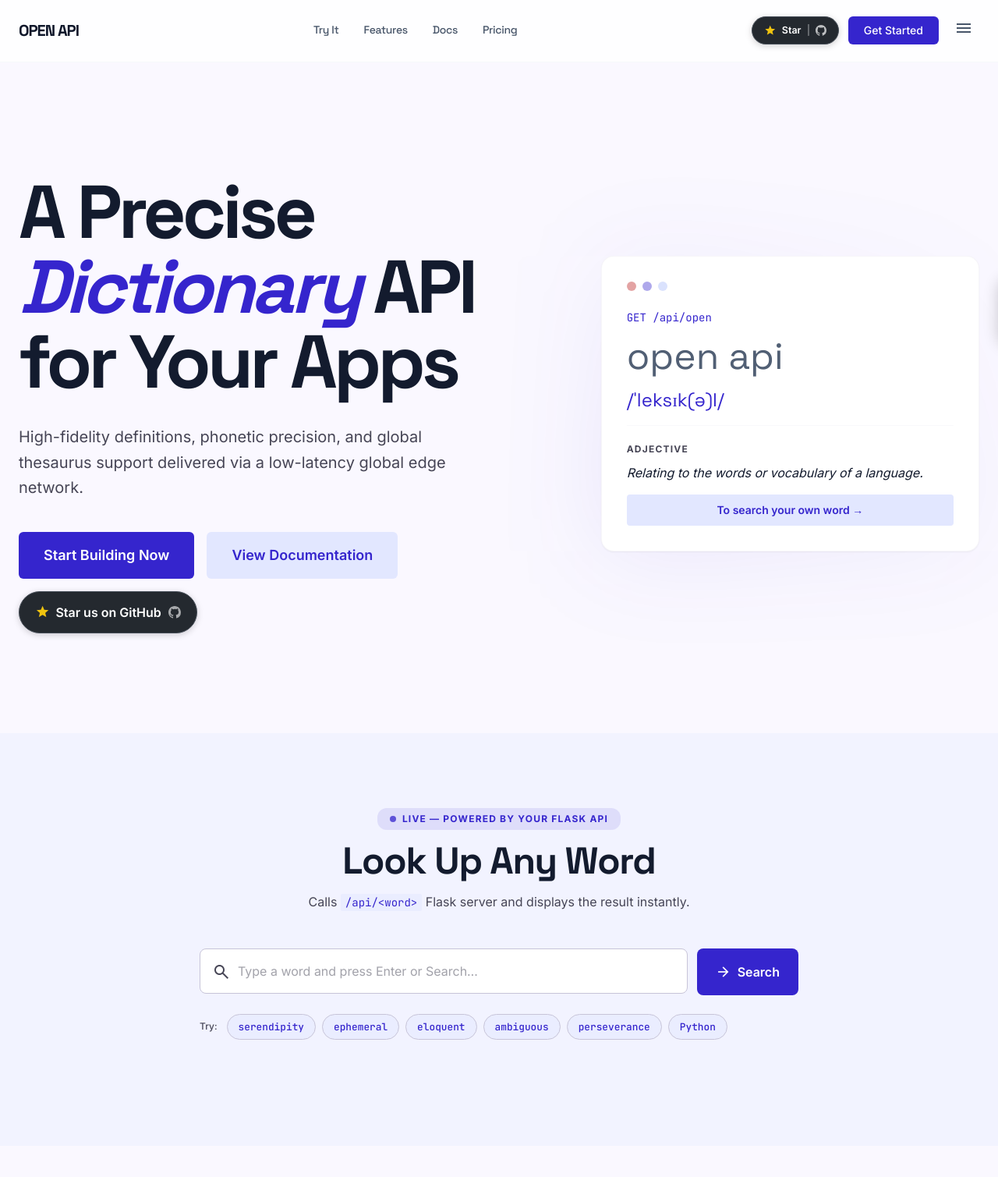
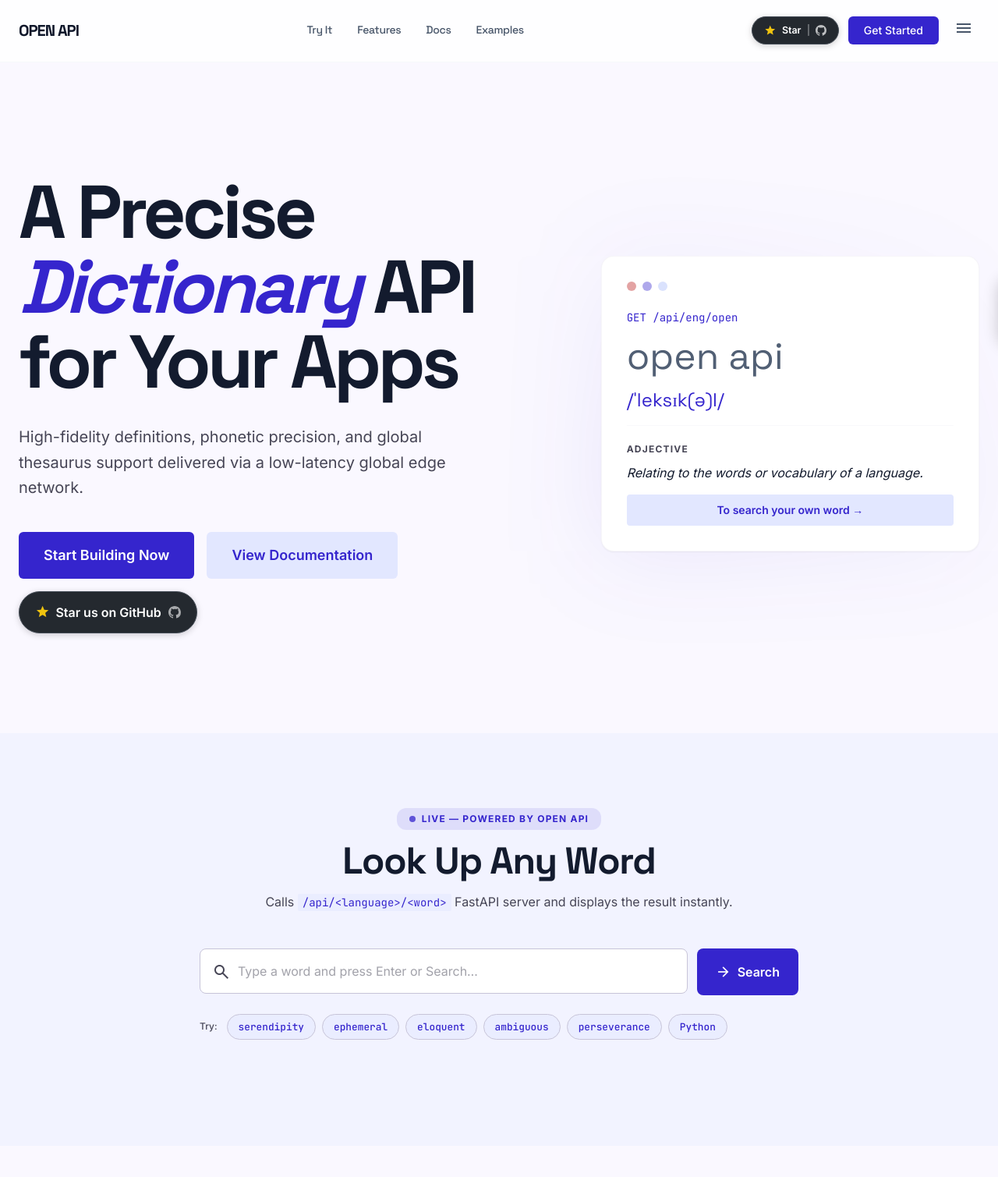
Before and after one commit to Robotics-now/Dictionary_api, a FastAPI app: page / in a window 1280 px wide. Shown: the top 1509 px of the page at 78% size. Run offline with FastAPI, Linux system fonts and the light colour scheme; some libraries are stand-ins or nearby versions.

Commit message:
Update home.html for FastAPI integration

```diff
--- a/templates/home.html
+++ b/templates/home.html
@@ -251,9 +251,10 @@
         class="nav-link text-slate-600 hover:text-slate-900 font-['Space_Grotesk'] text-sm font-medium tracking-tight transition-colors pb-0.5">Features</button>
       <button onclick="scrollToSection('api-docs'); setActiveNav(this)"
         class="nav-link text-slate-600 hover:text-slate-900 font-['Space_Grotesk'] text-sm font-medium tracking-tight transition-colors pb-0.5">Docs</button>
-      <button onclick="scrollToSection('cta'); setActiveNav(this)"
-        class="nav-link text-slate-600 hover:text-slate-900 font-['Space_Grotesk'] text-sm font-medium tracking-tight transition-colors pb-0.5">Pricing</button>
+      <a href="/examples#toast"
+        class="nav-link text-slate-600 hover:text-slate-900 font-['Space_Grotesk'] text-sm font-medium tracking-tight transition-colors pb-0.5">Examples</a>
     </div>
+
 
     <div class="flex items-center gap-3">
       <!-- GitHub Star button in nav -->
@@ -340,7 +341,7 @@
             <div class="w-3 h-3 rounded-full bg-surface-container-highest"></div>
           </div>
           <div class="space-y-4">
-            <div class="text-primary font-mono text-sm">GET /api/open</div>
+            <div class="text-primary font-mono text-sm">GET /api/eng/open</div>
             <div class="text-secondary text-5xl font-headline">open api</div>
             <div class="text-primary text-2xl font-headline">/ˈleksɪk(ə)l/</div>
             <div class="pt-4 border-t border-outline-variant/10">
@@ -357,19 +358,19 @@
     </div>
   </section>
 
-  <!-- ═══════════════════ LIVE SEARCH — Flask /api/<word> ═══════════════════ -->
+  <!-- ═══════════════════ LIVE SEARCH — FastAPI /api/<language>/<word> ═══════════════════ -->
   <section id="search-section" class="py-24 px-6 bg-surface-container-low">
     <div class="max-w-3xl mx-auto">
 
       <div class="text-center mb-12">
         <div class="inline-flex items-center gap-2 bg-primary/10 text-primary px-4 py-1.5 rounded-full text-xs font-bold uppercase tracking-widest mb-4">
           <span class="live-badge w-2 h-2 rounded-full bg-primary inline-block"></span>
-          Live — powered by your Flask API
+          Live — powered by Open API
         </div>
         <h2 class="text-4xl md:text-5xl font-headline font-bold tracking-tight mb-4">Look Up Any Word</h2>
         <p class="text-on-surface-variant font-body">
-          Calls <code class="bg-surface-container px-1.5 py-0.5 rounded text-primary text-sm font-mono">/api/&lt;word&gt;</code>
-         Flask server and displays the result instantly.
+          Calls <code class="bg-surface-container px-1.5 py-0.5 rounded text-primary text-sm font-mono">/api/&lt;language&gt;/&lt;word&gt;</code>
+         FastAPI server and displays the result instantly.
         </p>
       </div>
 
@@ -502,14 +503,14 @@
         <div>
           <h2 class="text-5xl font-headline font-bold tracking-tight mb-8">The API Endpoint</h2>
           <p class="text-xl text-on-surface-variant mb-8 leading-relaxed">
-            THE Flask server exposes a clean REST endpoint. Hit it from any client — browser, mobile, or backend service.
+            THE FastAPI server exposes a clean REST endpoint. Hit it from any client — browser, mobile, or backend service.
           </p>
           <ul class="space-y-6 mb-10">
             <li class="flex gap-4 items-start">
               <span class="material-symbols-outlined text-primary mt-0.5" style="font-variation-settings:'FILL' 1;">check_circle</span>
               <div>
                 <span class="font-body font-semibold block">Route</span>
-                <code class="text-primary font-mono text-sm bg-surface-container px-2 py-0.5 rounded">GET /api/&lt;word&gt;</code>
+                <code class="text-primary font-mono text-sm bg-surface-container px-2 py-0.5 rounded">GET /api/&lt;language&gt;/&lt;word&gt;</code>
               </div>
             </li>
             <li class="flex gap-4 items-start">
@@ -674,8 +675,8 @@ X-API-Key: <span class="text-tertiary-fixed-dim">oa_•••••••••
       <div class="space-y-3">
         <h4 class="text-xs font-bold uppercase tracking-widest text-slate-900">Product</h4>
         <nav class="flex flex-col space-y-2">
-          <button onclick="scrollToSection('api-docs')"
-            class="text-left text-slate-500 hover:text-indigo-500 font-['Inter'] text-xs hover:underline transition-all">Documentation</button>
+          <a herf="/docs"
+            class="text-left text-slate-500 hover:text-indigo-500 font-['Inter'] text-xs hover:underline transition-all">Documentation</a>
           <button onclick="scrollToSection('cta')"
             class="text-left text-slate-500 hover:text-indigo-500 font-['Inter'] text-xs hover:underline transition-all">Pricing</button>
           <button onclick="showToast('✅ All systems operational')"
@@ -835,9 +836,9 @@ X-API-Key: <span class="text-tertiary-fixed-dim">oa_•••••••••
   });
 
   /* ══════════════════════════════════════════════════════════════
-     CORE FUNCTION — calls your friend's Flask route:
-       GET /api/<word>
-     Flask returns: { "word": "...", "definition": "..." }
+     CORE FUNCTION — calls your fast route:
+       GET /api/<language>/<word>
+     FastAPI returns: { "word": "...", "definition": "..." }
   ══════════════════════════════════════════════════════════════ */
   async function lookupWord() {
     const input = document.getElementById('search-input');
@@ -938,7 +939,7 @@ X-API-Key: <span class="text-tertiary-fixed-dim">oa_•••••••••
   function copyResult() {
     if (!lastResult) return;
     navigator.clipboard.writeText(JSON.stringify(lastResult, null, 2))
-      .then(() => showToast('✅ JSON copied to clipboard!'))
+      .then(() => showToast('⧉ JSON copied to clipboard!'))
       .catch(() => showToast('⚠️ Copy failed'));
   }
 
@@ -946,7 +947,7 @@ X-API-Key: <span class="text-tertiary-fixed-dim">oa_•••••••••
   function copySnippet() {
     const raw = `{\n  "word": "architect",\n  "definition": "A person who designs buildings and in many countries must be professionally qualified to do so."\n}`;
     navigator.clipboard.writeText(raw)
-      .then(() => showToast('✅ Snippet copied!'))
+      .then(() => showToast('⧉ Snippet copied!'))
       .catch(() => showToast('⚠️ Copy not supported in this browser'));
   }
 
@@ -1025,7 +1026,6 @@ X-API-Key: <span class="text-tertiary-fixed-dim">oa_•••••••••
     setKeyBtnLoading();
 
     try {
-      // Calls your Flask route  POST /generate-key
       const res  = await fetch('/generate-key', {
         method:  'POST',
         headers: { 'Content-Type': 'application/json' },
```
